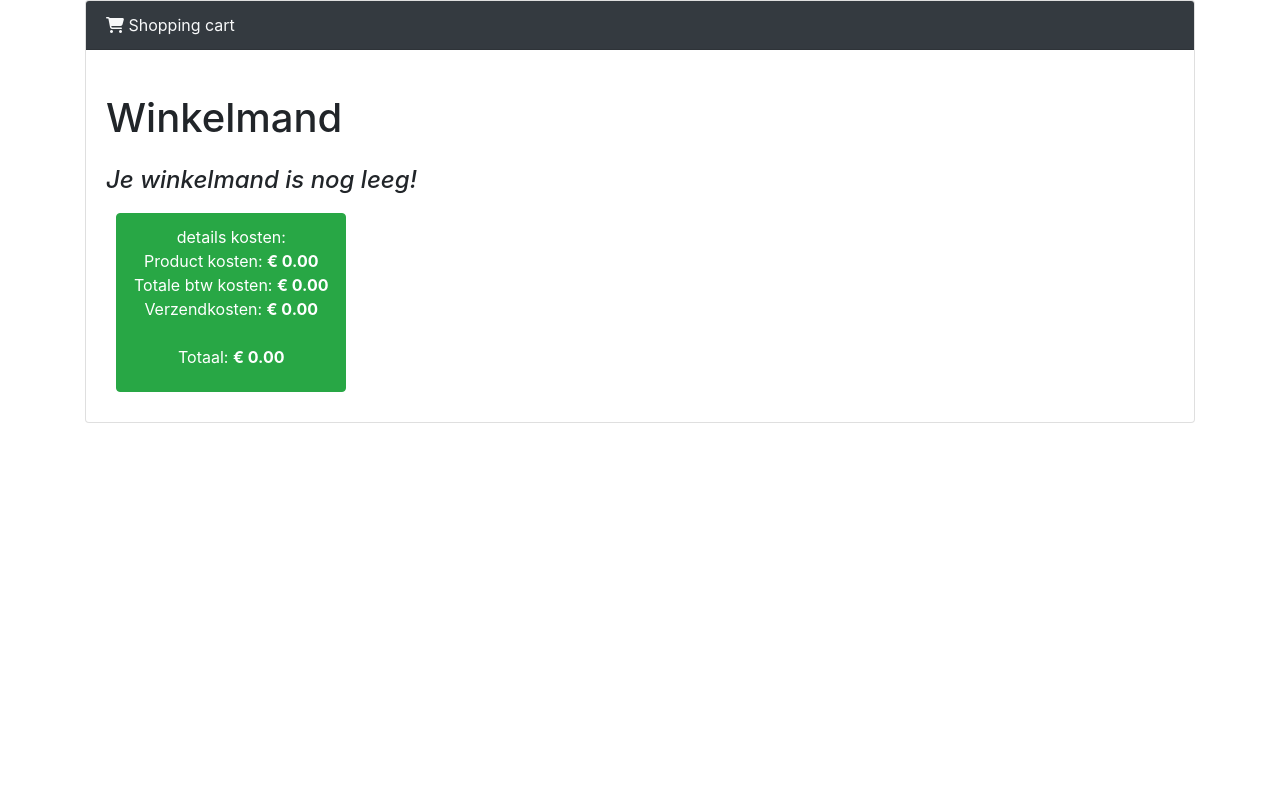
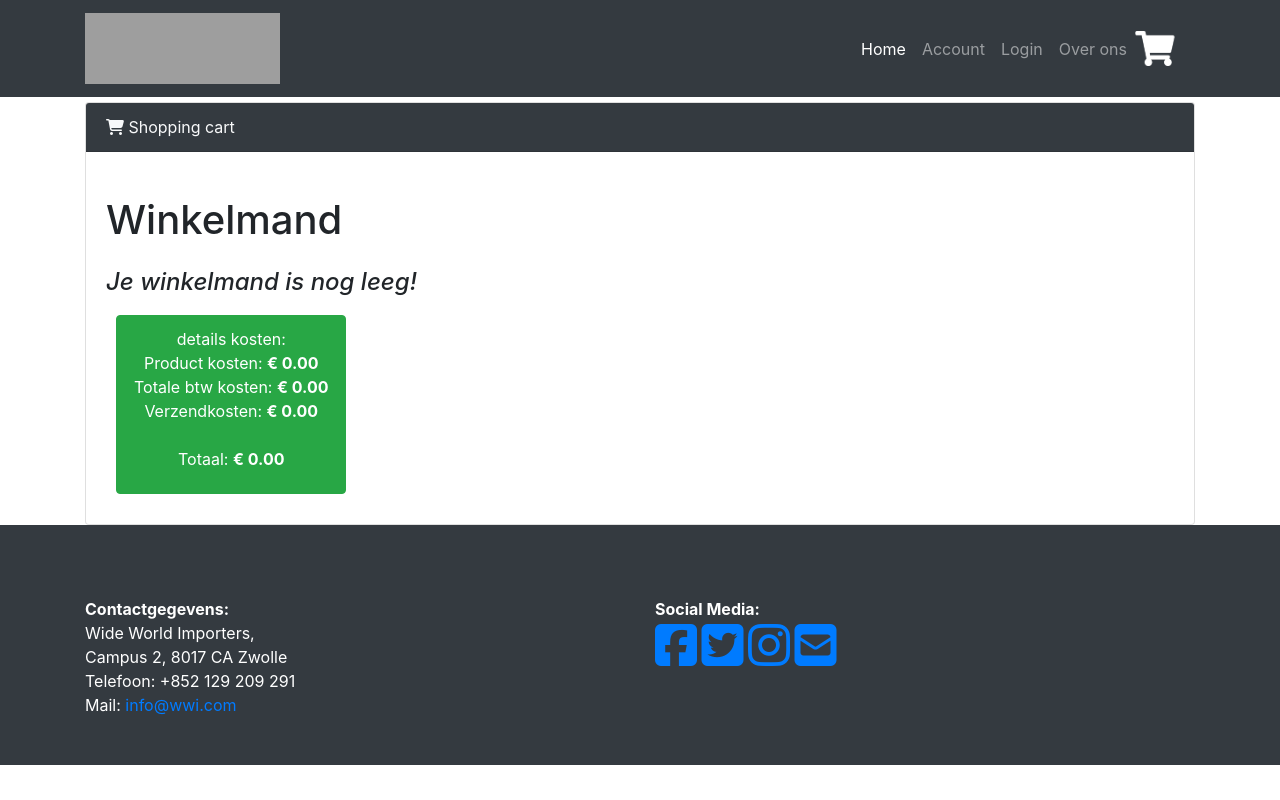
Before and after one commit to zzendon/wwi, a PHP site: page /WWI-webshop/shopping_cart.html.php in a window 1280 px wide. Run offline with PHP 8.4, Linux system fonts and the light colour scheme; some libraries are stand-ins or nearby versions; grey boxes are pictures that could not be loaded.

Commit message:
Winkelmand icoon (#32)
* Winkelmand header and footer + shopping card icon.

```diff
--- a/index.html.php
+++ b/index.html.php
@@ -80,6 +80,7 @@ if(isset($_GET['stock_item_id']) && !empty($_GET['stock_item_id'])){
                 </li>
             </ul>
         </div>
+        <a class="navbar-brand" href="pages/shopping_cart.html.php"><img class="img-responsive" width="44" height="35" src="images/shopping_cart.png"/></a>
     </div>
 </nav>
 
--- a/pages/shopping_cart.html.php
+++ b/pages/shopping_cart.html.php
@@ -4,8 +4,39 @@
 <!------ Include the above in your HEAD tag ---------->
 
 
+<!-- Navigation -->
+<nav class="navbar navbar-expand-lg navbar-dark bg-dark fixed-top">
+    <div class="container">
+        <a class="navbar-brand" href="../index.html.php"><img class="img-responsive" width="195" height="71" src="../images/logo.png"/></a>
+        <button class="navbar-toggler" type="button" data-toggle="collapse" data-target="#navbarResponsive" aria-controls="navbarResponsive" aria-expanded="false" aria-label="Toggle navigation">
+            <span class="navbar-toggler-icon"></span>
+        </button>
+        <div class="collapse navbar-collapse" id="navbarResponsive">
+            <ul class="navbar-nav ml-auto">
+                <li class="nav-item active">
+                    <a class="nav-link" href="../index.html.php">
+                        Home
+                        <span class="sr-only">(current)</span>
+                    </a>
+                </li>
+                <li class="nav-item">
+                    <a class="nav-link" href="#">Account</a>
+                </li>
+                <li class="nav-item">
+                    <a class="nav-link" href="register_page.php">Login</a>
+                </li>
+                <li class="nav-item">
+                    <a class="nav-link" href="overons_page.html.php">Over ons</a>
+                </li>
+            </ul>
+        </div>
+        <a class="navbar-brand" href="shopping_cart.html.php"><img class="img-responsive" width="44" height="35" src="../images/shopping_cart.png"/></a>
+    </div>
+</nav>
+
+<!-- Body -->
 <script src="https://use.fontawesome.com/c560c025cf.js"></script>
-<div class="container">
+<div class="container" style="padding-top:8%">
    <div class="card shopping-cart">
         <div class="card-header bg-dark text-light">
             <i class="fa fa-shopping-cart" aria-hidden="true"></i>
@@ -18,3 +49,25 @@
         </div>
     </div>
 </div>
+
+<!-- Footer -->
+<footer class="py-5 bg-dark">
+    <div class="container">
+        <div class="row">
+        <div class="col-sm text-white">
+                <br><b>Contactgegevens:</b><br/>
+                Wide World Importers, <br/>
+                Campus 2, 8017 CA Zwolle<br/>
+                Telefoon: +852 129 209 291<br/>
+                Mail: <a href="mailto:info@wwi.com">info@wwi.com</a><br />
+        </div>
+            <div class="col-sm text-white">
+                <br><b>Social Media:</b><br/>
+                <a href="https://www.facebook.com/"><i id="social-fb" class="fa fa-facebook-square fa-3x social"></i></a>
+                <a href="https://twitter.com/"><i id="social-tw" class="fa fa-twitter-square fa-3x social"></i></a>
+                <a href="https://instagram.com"><i id="social-in" class="fa fa-instagram fa-3x social" ></i></a>
+                <a href="mailto:info@wwi.com"><i id="social-em" class="fa fa-envelope-square fa-3x social"></i></a>
+           </div>
+        </div>
+    </div>
+</footer>
```
Also changed, not shown: images/shopping_cart.png (added).
